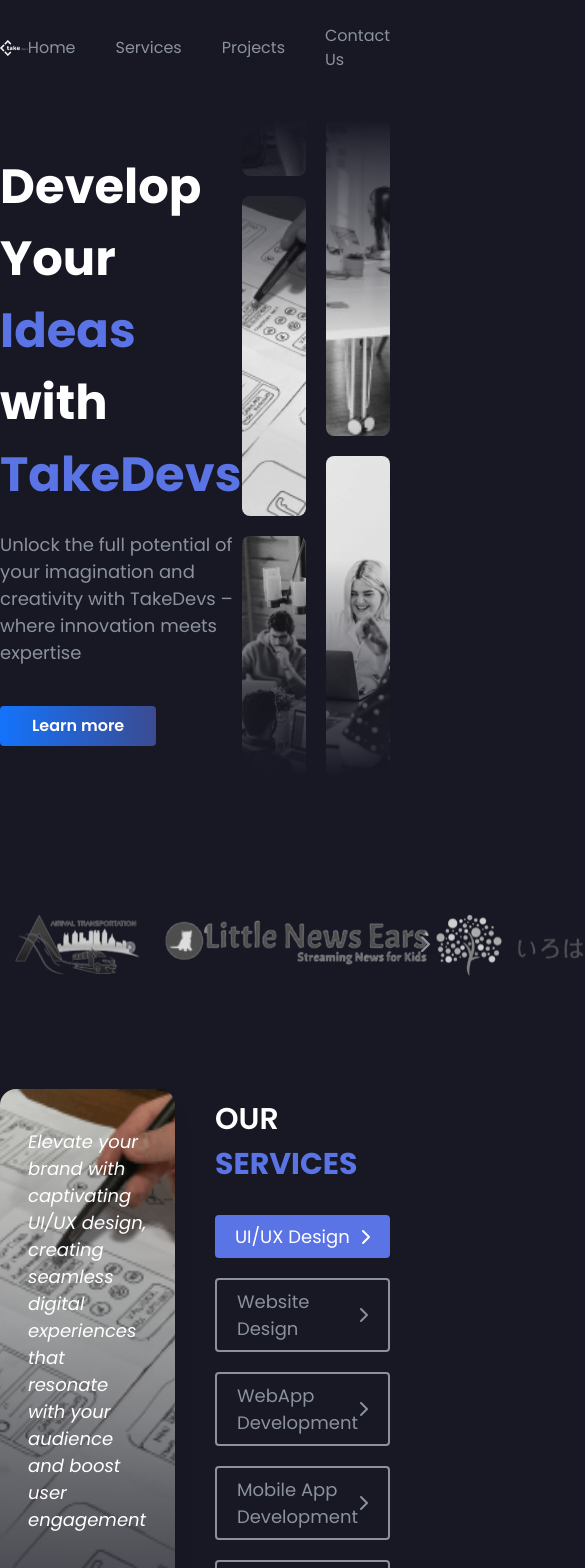
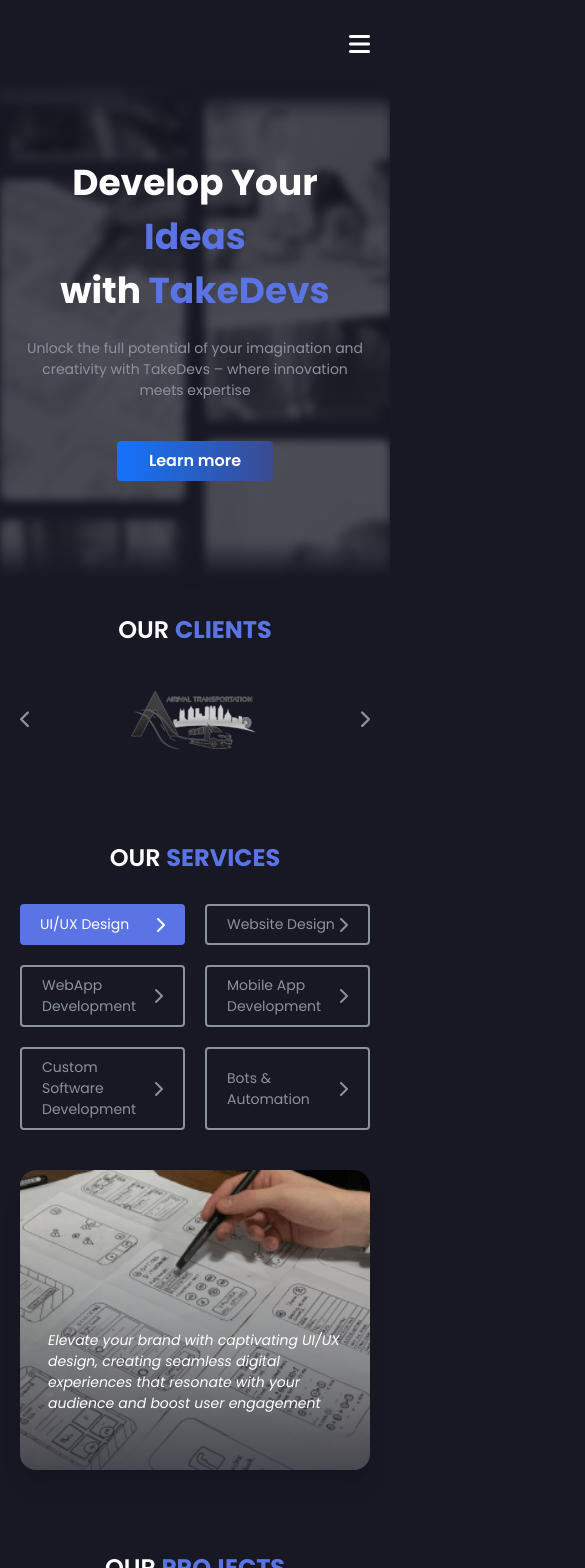
Before and after one commit to AlfanMask/takedevs-svelte, a SvelteKit app: page / in a window 390 px wide. Shown: the top 1568 px of the page, 585 px wide, since content can reach past the window. Built offline with nearby package versions, Linux system fonts and the light colour scheme.

Commit message:
feat: mobile responsiveness

```diff
--- a/src/app.css
+++ b/src/app.css
@@ -27,4 +27,18 @@
         font-size: 18px;
         font-weight: normal;
     }
+
+    @media screen and (max-width: 768px) {
+        h1 {
+            font-size: 36px;
+        }
+
+        h2 {
+            font-size: 24px;
+        }
+
+        p, span {
+            font-size: 14px;
+        }
+    }
 }
--- /dev/null
+++ b/src/constants/navbar_item.ts
@@ -0,0 +1,4 @@
+export interface NavbarItem {
+    id: string,
+    name: string,
+}
--- a/src/lib/components/ScrollingLogos.svelte
+++ b/src/lib/components/ScrollingLogos.svelte
@@ -1,4 +1,5 @@
 <script lang="ts">
+	import { onMount } from "svelte";
 	import { fadeAnimate } from "../../helper/fade";
 
 	/**
@@ -9,17 +10,20 @@
 	export let imgs: Array<string>;
 
     // use to make slides of logos
+    let numLogosPerSlide: number = 0;
     let slides: Array<Array<string>> = [];
     let slideIndex: number = 0;
     let imgsOpacity: number = 100;
 
+    $: {
         let stack: Array<string> = [];
         for (let i = 0; i < imgs.length; i++) {
             stack.push(imgs[i]);
 
-        if ((i + 1) % 5 === 0 || i === imgs.length - 1) {
-            slides.push([...stack]);
+            if (numLogosPerSlide > 0 && ((i + 1) % numLogosPerSlide === 0 || i === imgs.length - 1)) {
+                slides = [...slides, [...stack]];
                 stack = [];
+            }
         }
     }
 
@@ -32,21 +36,32 @@
         })
     }
 
+    onMount(() => {
+        // set number of logos per slide based on device mode
+        // desktop: 5
+        // mobile: 1
+        const screenWidth: number = (window.innerWidth > 0) ? window.innerWidth : screen.width;
+        numLogosPerSlide = screenWidth <= 768 ? 1 : 5;
+    })
+
 </script>
 
 <!-- svelte-ignore a11y-click-events-have-key-events -->
 <!-- svelte-ignore a11y-no-static-element-interactions -->
 <div id="scolling-logos" class="relative w-full flex justify-between items-center">
-    {#if imgs.length > 5}
-	    <i on:click={() => moveSlide("prev")} class="fa-solid fa-chevron-left -left-10"></i>
+    <!-- TODO: remove overflow horizontal scroll in mobile version -->
+    {#if imgs.length > numLogosPerSlide}
+	    <i on:click={() => moveSlide("prev")} class="fa-solid fa-chevron-left left-0"></i>
     {/if}
 	<div class="logos-group w-full flex justify-around">
+        {#if slides.length > 0}
             {#each slides[slideIndex] as img}
                 <img src="{img}" alt="logo" style="opacity: {imgsOpacity}%" />
             {/each}
+        {/if}
 	</div>
-    {#if imgs.length > 5}
-	    <i on:click={() => moveSlide("next")} class="fa-solid fa-chevron-right -right-10"></i>
+    {#if imgs.length > numLogosPerSlide}
+	    <i on:click={() => moveSlide("next")} class="fa-solid fa-chevron-right right-0"></i>
     {/if}
 </div>
 
--- a/src/routes/+page.svelte
+++ b/src/routes/+page.svelte
@@ -11,6 +11,16 @@
 	import { type Project, ProjectType } from '../constants/project';
 	import TextIcon from '$lib/components/ui/TextIcon.svelte';
 	import type { ContactFormData } from '../constants/contact_form';
+	import Navbar from './Navbar.svelte';
+	import type { NavbarItem } from '../constants/navbar_item';
+
+	// navbar
+	const navbarItems: Array<NavbarItem> = [
+		{ id: 'header', name: "Home" },
+		{ id: 'services', name: "Services" },
+		{ id: 'projects', name: "Projects" },
+		{ id: 'contact-us', name: "Contact Us" },
+	]
 
 	// side-by-side-gallery-datas
 	const leftImgs: Array<string> = [
@@ -270,62 +280,58 @@
 
 <!-- svelte-ignore a11y-click-events-have-key-events -->
 <!-- svelte-ignore a11y-no-noninteractive-element-interactions -->
-<div class="container mx-auto">
+<div class="container mx-auto px-5 lg:px-0">
 	<!-- #navbar -->
-	<nav class="container fixed z-50 py-6 bg-base w-full flex flex-row justify-between items-center">
-		<a href="#header">
-			<img src="/img/logo-takedevs-white.png" alt="logo-takedevs-white" />
-		</a>
-		<ul class="flex flex-row gap-10 items-center">
-			<li class="menu-item cursor-pointer" on:click={() => scrollToSection('header')}>Home</li>
-			<li class="menu-item cursor-pointer" on:click={() => scrollToSection('services')}>Services</li>
-			<li class="menu-item cursor-pointer" on:click={() => scrollToSection('projects')}>Projects</li>
-			<li class="menu-item cursor-pointer" on:click={() => scrollToSection('contact-us')}>Contact Us</li>
-		</ul>
-	</nav>
+	<Navbar items={navbarItems} />
 
 	<!-- #header -->
-	<div id="header" class="flex pt-24 mb-28">
-		<div class="left-group flex-1 my-auto">
-			<h1 class="text-primary mb-5">
+	<div id="header" class="flex pt-20 lg:pt-24 mb-28 h-[500px] lg:h-[800px]">
+		<div class="left-group z-10 flex flex-1 flex-col items-center pt-14 lg:pt-0 lg:items-start my-auto">
+			<h1 class="text-center lg:text-start text-primary mb-5">
 				Develop Your
-				<span class="text-accent !text-5xl !font-bold">Ideas</span>
+				<span class="text-accent !text-4xl lg:!text-5xl !font-bold">Ideas</span>
 				<br /> with
-				<span class="text-accent !text-5xl !font-bold">TakeDevs</span>
+				<span class="text-accent !text-4xl lg:!text-5xl !font-bold">TakeDevs</span>
 			</h1>
-			<p class="text-secondary mb-10">
+			<p class="text-center lg:text-start text-secondary mb-10">
 				Unlock the full potential of your imagination and creativity with TakeDevs – where
 				innovation meets expertise
 			</p>
-			<Button text="Learn more" />
+			<Button text="Learn more" on:click={() => scrollToSection('clients')} />
 		</div>
 
-		<div class="right-group relative flex-1 overflow-hidden">
-			<div class="top-gradient"></div>
-			<SideBySideGallery {leftImgs} {rightImgs} />
-			<div class="bottom-gradient"></div>
+		<div class="right-group left-0 blur-sm opacity-25 lg:blur-none lg:opacity-100 z-0 absolute lg:relative flex-1">
+			<div class="max-h-[500px] lg:max-h-[800px] relative overflow-hidden">
+				<div class="top-gradient w-full h-10 lg:h-60 absolute z-10"></div>
+				<SideBySideGallery {leftImgs} {rightImgs} />
+				<div class="bottom-gradient w-full h-10 lg:h-60 absolute z-10"></div>
+			</div>
 		</div>
 	</div>
 
 	<!-- #clients -->
-	<div id="clients" class="mb-28">
+	<div id="clients" class="mb-20 lg:mb-28 lg:pt-20">
+		<!-- TODO: remove horizontal overflow -->
+		<h2 class="text-center text-primary mb-10">
+			OUR <span class="text-accent !text-2xl lg:!text-3xl !font-bold">CLIENTS</span>
+		</h2>
 		<ScrollingLogos imgs={scrollingLogoImgs} />
 	</div>
 
 	<!-- #services -->
-	<div id="services" class="flex h-full items-start gap-10 mb-28">
+	<div id="services" class="flex flex-col-reverse lg:flex-row h-full items-start gap-10 mb-20 lg:mb-28">
 		<div class="left-group h-full relative flex-1">
-			<img src={servicesDesc[activeServiceIndex].imgUrl} alt="side-pict" />
+			<img src={servicesDesc[activeServiceIndex].imgUrl} alt="side-pict" class="h-[300px] lg:h-[500px]" />
 			<p class="absolute z-20 px-7 py-10 bottom-4 text-primary italic">
 				{servicesDesc[activeServiceIndex].desc}
 			</p>
 			<div class="gradient z-10"></div>
 		</div>
 		<div class="right-group flex-1 mt-2">
-			<h2 class="text-primary mb-7">
-				OUR <span class="text-accent !text-3xl !font-bold">SERVICES</span>
+			<h2 class="text-center lg:text-start text-primary mb-7">
+				OUR <span class="text-accent !text-2xl lg:!text-3xl !font-bold">SERVICES</span>
 			</h2>
-			<div class="selectors flex flex-col gap-5">
+			<div class="selectors grid grid-cols-2 lg:flex lg:flex-col gap-5">
 				{#each servicesSelectors as service, i}
 					<LongSelector item={service} on:click={() => (activeServiceIndex = i)} />
 				{/each}
@@ -334,22 +340,35 @@
 	</div>
 
 	<!-- #projects -->
-	<div id="projects" class="flex flex-col mb-28">
+	<div id="projects" class="flex flex-col mb-20 lg:mb-28">
 		<div class="title w-full flex flex-col items-center gap-5 mb-10">
 			<h2 class="text-primary">
-				OUR <span class="text-accent !text-3xl !font-bold">PROJECTS</span>
+				OUR <span class="text-accent !text-2xl lg:!text-3xl !font-bold">PROJECTS</span>
 			</h2>
 			<p class="text-center text-secondary">
 				Discover our portfolio: a testament to innovation, excellence,<br />and successful
 				collaborations
 			</p>
 		</div>
-		<div class="tabs flex gap-5 justify-center mb-14">
+		<!-- TODO: the problem is because it is overflow horizontally -->
+		<div class="tabs-mobile flex lg:hidden flex-col gap-5 justify-center mb-14">
+			<!-- show ALL tab as a top tab that takes whole width -->
+			<Tab item={tabs[0]} on:click={() => (activeTabIndex = 0)} />
+			<div class="grid grid-cols-2 gap-5">
+				{#each tabs as tab, i}
+					{#if i !== 0}
+						<Tab item={tab} on:click={() => (activeTabIndex = i)} />
+					{/if}
+				{/each}
+			</div>
+		</div>
+		<div class="tab-desktop hidden lg:flex flex-col lg:flex-row gap-5 justify-center mb-14">
 			{#each tabs as tab, i}
 				<Tab item={tab} on:click={() => (activeTabIndex = i)} />
 			{/each}
 		</div>
 		<div class="galleries">
+			<!-- TODO: remove horizontal overflow -->
 			<Gallery galleries={shownProjectGalleries} />
 		</div>
 	</div>
@@ -357,7 +376,7 @@
 	<!-- #cta -->
 	<div
 		id="cta"
-		class="w-full flex flex-col items-center py-14 px-24 rounded-2xl bg-accent-gradient"
+		class="w-full flex flex-col items-center py-14 px-12 lg:px-24 rounded-2xl bg-accent-gradient mb-10"
 	>
 		<h2 class="text-center text-primary mb-5">LET’S BUILD YOUR IDEAS WITH TAKEDEVS</h2>
 		<p class="text-center text-primary opacity-50 mb-10">
@@ -371,22 +390,22 @@
 
 	<!-- #contact-us -->
 	<div id="contact-us" class="flex py-12">
-		<div class="container flex justify-between">
-			<div class="my-10 w-full">
-				<h2 class="text-accent mb-5">
-					CONTACT <span class="text-primary !text-3xl !font-bold">US</span>
+		<div class="container flex flex-col lg:flex-row gap-10 lg:gap-0 justify-between">
+			<div class="flex flex-col items-center lg:items-start lg:my-10 w-full">
+				<h2 class="text-center lg:text-start text-accent mb-5">
+					CONTACT <span class="text-primary !text-2xl lg:!text-3xl !font-bold">US</span>
 				</h2>
-				<p class="text-secondary mb-7 text-lg">
+				<p class="text-center lg:text-start text-secondary mb-7 text-lg">
 					Reach out effortlessly. <br />
 					Connect with us for inquiries
 				</p>
-				<div class="text-primary flex flex-col gap-5">
+				<div class="text-primary flex flex-col items-center lg:items-start gap-5">
 					<TextIcon icon="fa-solid fa-envelope" text="info.takedevs@gmail.com" />
 					<TextIcon icon="fa-brands fa-whatsapp" text="+6285 1711 58992" />
 					<TextIcon icon="fa-solid fa-phone" text="+6285 1711 58992" />
 				</div>
 			</div>
-			<div class="w-full my-10 border rounded-2xl px-7 py-10 bg-primary text-black">
+			<div class="w-full lg:my-10 border rounded-2xl px-7 py-10 bg-primary text-black">
 				<form action="">
 					<div class="mb-4">
 						<label for="fullName" class="block mb-2">Fullname</label>
@@ -419,7 +438,7 @@
 					</div>
 					<button
 						type="submit"
-						class="py-2 px-10 border rounded-md bg-gradient-to-r from-[#1473FB] to-[#3B4B92] text-white font-semibold"
+						class="w-full lg:w-fit py-2 px-10 border rounded-md bg-gradient-to-r from-[#1473FB] to-[#3B4B92] text-white font-semibold"
 						on:submit={submitContact}
 						>SUBMIT</button
 					>
@@ -430,8 +449,8 @@
 
 </div>
 <footer>
-	<div class="container mx-auto flex justify-between items-center py-5">
-		<div>
+	<div class="container mx-auto flex flex-col lg:flex-row justify-between items-center py-5">
+		<div class="flex flex-col items-center lg:items-start mb-5 lg:mb-0">
 			<img src={logo} alt="logo.png" class="mb-3" />
 			<p class="text-primary">© 2024 TakeDevs. All rights reserved.</p>
 		</div>
@@ -457,23 +476,11 @@
 
 <style lang="postcss">
 	/* all sections */
-	#header, #services, #projects, #contact-us {
+	#header, #clients, #services, #projects, #contact-us {
 		scroll-margin: 120px;
 	}
 
-	/* navbar */
-	.menu-item {
-		@apply text-secondary inline-block;
-	}
-
 	/* header */
-	#header {
-		height: 800px;
-	}
-	#header .top-gradient,
-	#header .bottom-gradient {
-		@apply w-full h-60 absolute z-10;
-	}
 	#header .top-gradient {
 		background: linear-gradient(to bottom, rgba(23, 24, 36, 1) 10%, rgba(23, 24, 36, 0) 100%);
 	}
@@ -485,7 +492,7 @@
 	/* services */
 	#services .left-group img {
 		@apply relative w-full rounded-2xl object-cover;
-		height: 500px;
+		/* height: 500px; */
 		box-shadow:
 			0 20px 25px -5px rgba(0, 0, 0, 0.1),
 			0 10px 10px -5px rgba(0, 0, 0, 0.04);
@@ -509,4 +516,10 @@
 	footer .socmed a i {
 		@apply text-2xl text-accent;
 	}
+
+	/* @media screen and (max-width: 768px) {
+		#header {
+			height: 384px;
+		}
+	} */
 </style>
--- /dev/null
+++ b/src/routes/Navbar.svelte
@@ -0,0 +1,58 @@
+<script lang="ts">
+	import { fade, slide } from "svelte/transition";
+	import type { NavbarItem } from "../constants/navbar_item";
+
+    /***
+     * List of navbar items
+     * @type {Array<NavbarItem>}
+    */
+    export let items: Array<NavbarItem>;
+
+    let sidebarOpened: boolean = false;
+
+    const toggleOpenSidebar = () => {
+        sidebarOpened = !sidebarOpened;
+    }
+
+    const scrollToSection = (sectionId: string) => {
+		const section = document.getElementById(sectionId);
+		section?.scrollIntoView({ behavior: "smooth" });
+
+        // close sidebar
+        sidebarOpened = false;
+	}
+</script>
+
+<!-- svelte-ignore a11y-click-events-have-key-events -->
+<!-- svelte-ignore a11y-no-noninteractive-element-interactions -->
+<!-- svelte-ignore a11y-no-static-element-interactions -->
+<nav class="h-20 fixed w-full z-50 flex justify-end lg:justify-between">
+    <!-- mobile navbars -->
+    {#if !sidebarOpened}
+    <div in:slide={{ axis: 'x', duration: 300 }} out:slide={{ axis: 'x', duration: 300 }} id="mobile-navbar-closed" class="lg:hidden flex flex-col justify-start gap-10 fixed w-3/4 pt-8 pr-10">
+        <i class="fa-solid {sidebarOpened ? 'fa-xmark text-secondary' : 'fa-bars text-primary'} text-2xl text-end" on:click={ toggleOpenSidebar }></i>
+    </div>
+    {/if}
+    {#if sidebarOpened}
+    <div in:slide={{ axis: 'x', duration: 300 }} out:slide={{ axis: 'x', duration: 300 }} id="mobile-navbar-opened" class="lg:hidden flex flex-col justify-start gap-10 fixed w-3/4 h-screen bg-base pt-8 pr-10">
+        <i class="fa-solid {sidebarOpened ? 'fa-xmark text-secondary' : 'fa-bars text-primary'} text-2xl text-end" on:click={ toggleOpenSidebar }></i>
+        <ul class="flex flex-col gap-8 justify-start">
+            {#each items as item }
+                <li class="text-primary inline-block text-xl cursor-pointer text-end" on:click={() => scrollToSection(`${item.id}`)}>{item.name}</li>
+            {/each}
+        </ul>
+    </div>
+    {/if}
+
+    <!-- desktop navbar -->
+    <div id="desktop-navbar" class="hidden lg:flex container fixed py-6 bg-base w-full flex-row justify-between items-center">
+        <a href="#header">
+            <img src="/img/logo-takedevs-white.png" alt="logo-takedevs-white" />
+        </a>
+        <ul class="flex flex-row gap-10 items-center">
+            {#each items as item }
+                <li class="text-secondary inline-block cursor-pointer" on:click={() => scrollToSection(`${item.id}`)}>{item.name}</li>
+            {/each}
+        </ul>
+    </div>
+</nav>
```
Also changed, not shown: src/lib/components/Gallery.svelte (+14 -5 lines), src/lib/components/ui/Tab.svelte (+8 -2 lines). Lines whose indentation alone changed are shown as unchanged.
